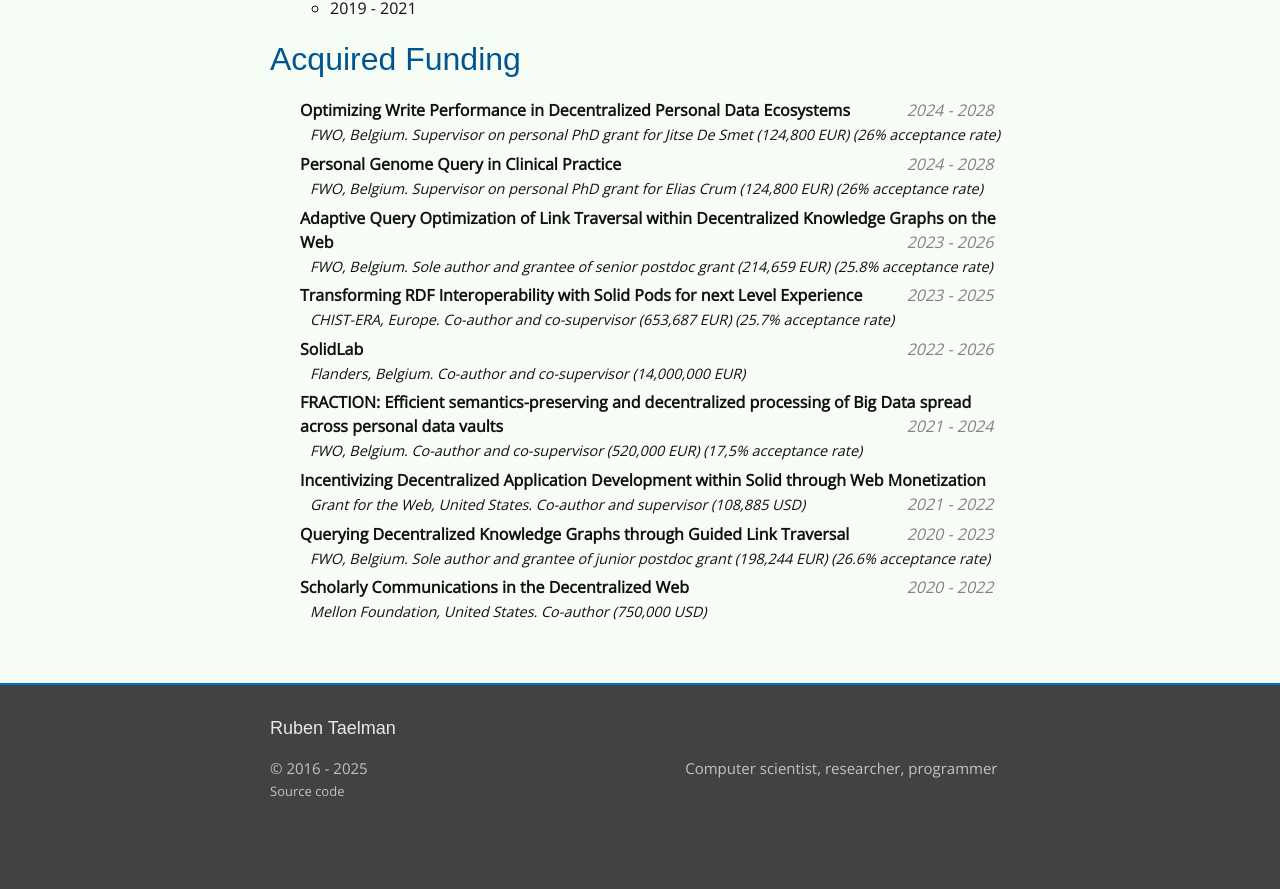
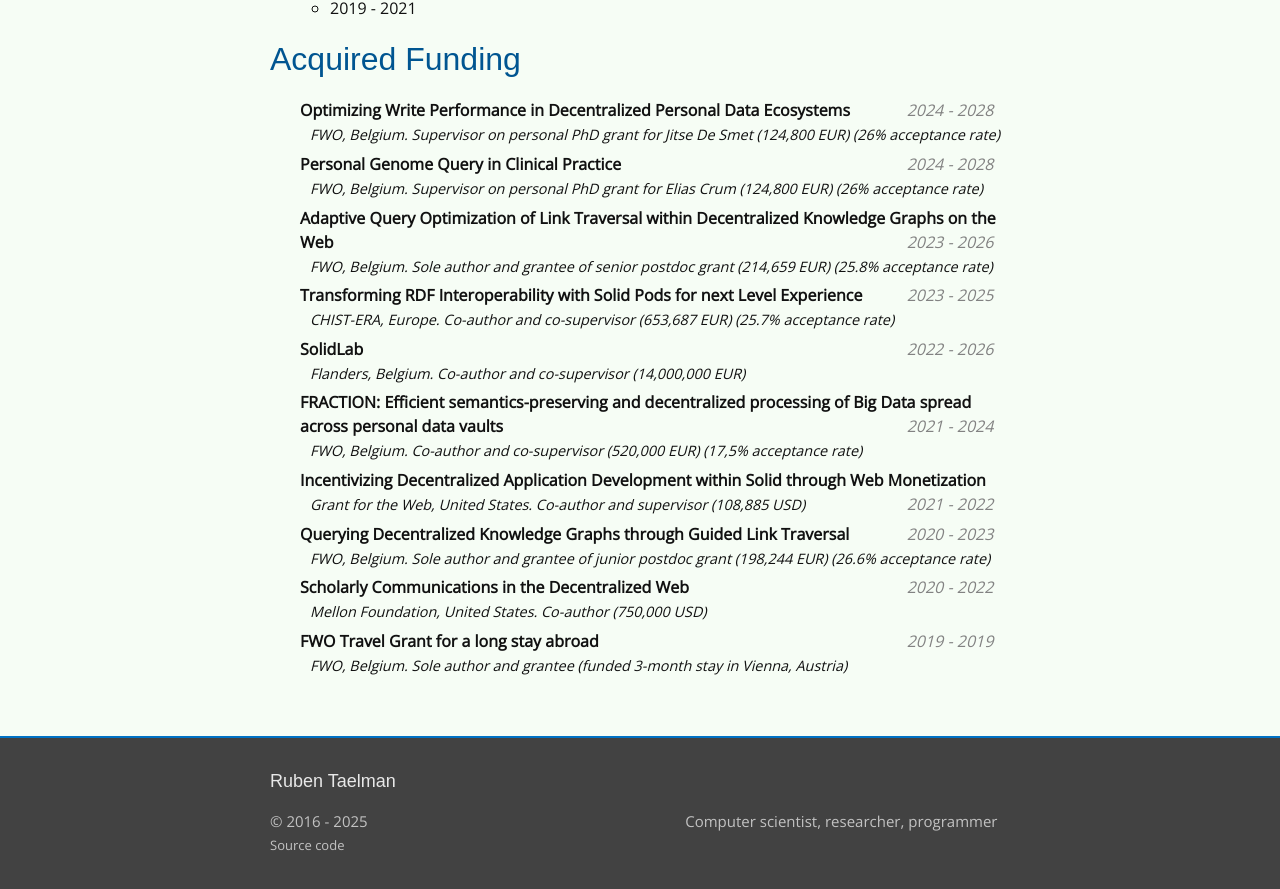
Before and after one commit to rubensworks/rubensworks.net, a Jekyll site: the page built from cv.md, in a window 1280 px wide and 900 px high, scrolled down 10020 px. Shown: the top 889 px of the window. Built offline with Jekyll 4.4.1, drawn with Linux system fonts in a browser that asks for light colours; some web fonts are replaced; before the commit the page ends 10867 px from its top, so only the background shows below that.

Commit message:
Add 2019 FWO travel grant to CV

```diff
--- a/cv.md
+++ b/cv.md
@@ -483,4 +483,10 @@ Besides research, he teaches the fundamentals of Web technologies and Web queryi
     enddate="2022"
     description="Mellon Foundation, United States. Co-author (750,000 USD)"
 %}
+{% include cv-listing.html
+    subject="FWO Travel Grant for a long stay abroad"
+    startdate="2019"
+    enddate="2019"
+    description="FWO, Belgium. Sole author and grantee (funded 3-month stay in Vienna, Austria)"
+%}
 </ul>
```
